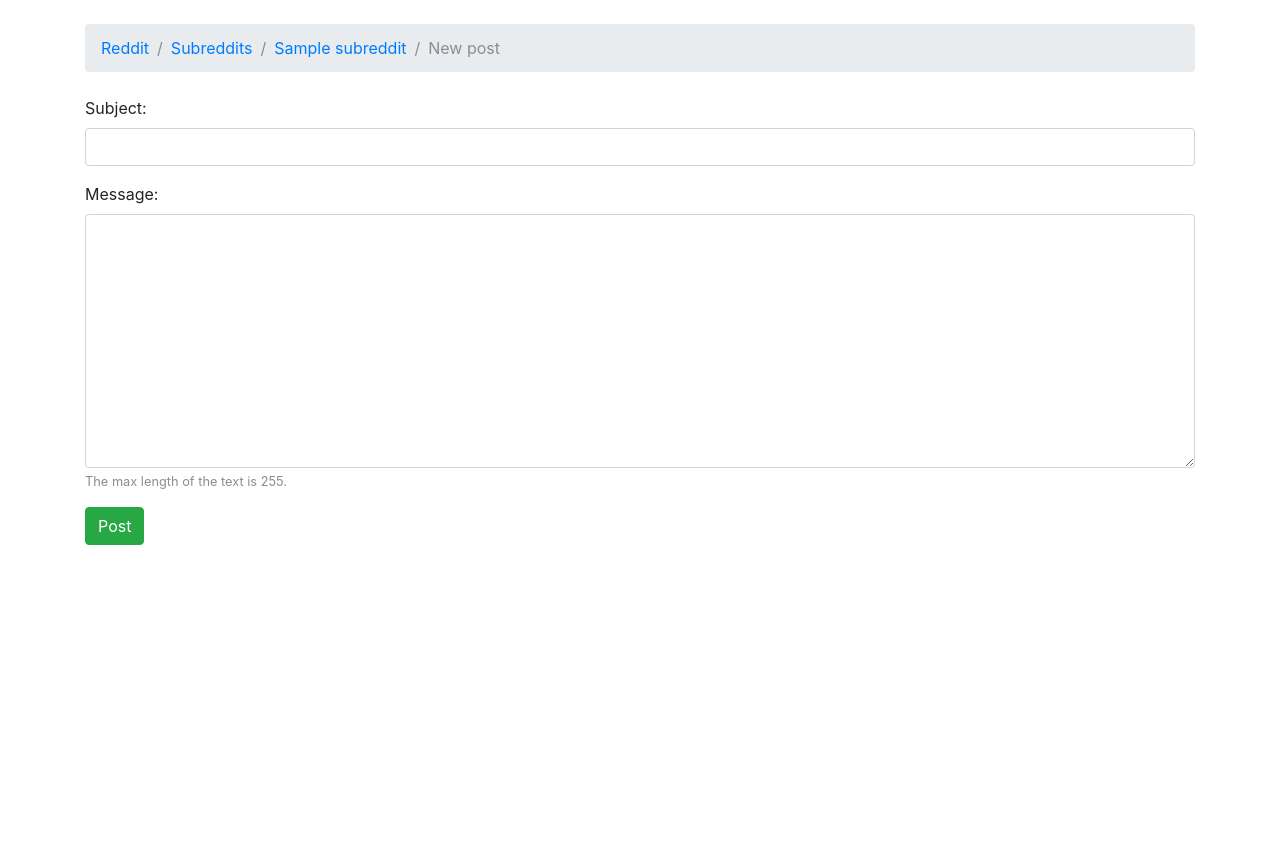
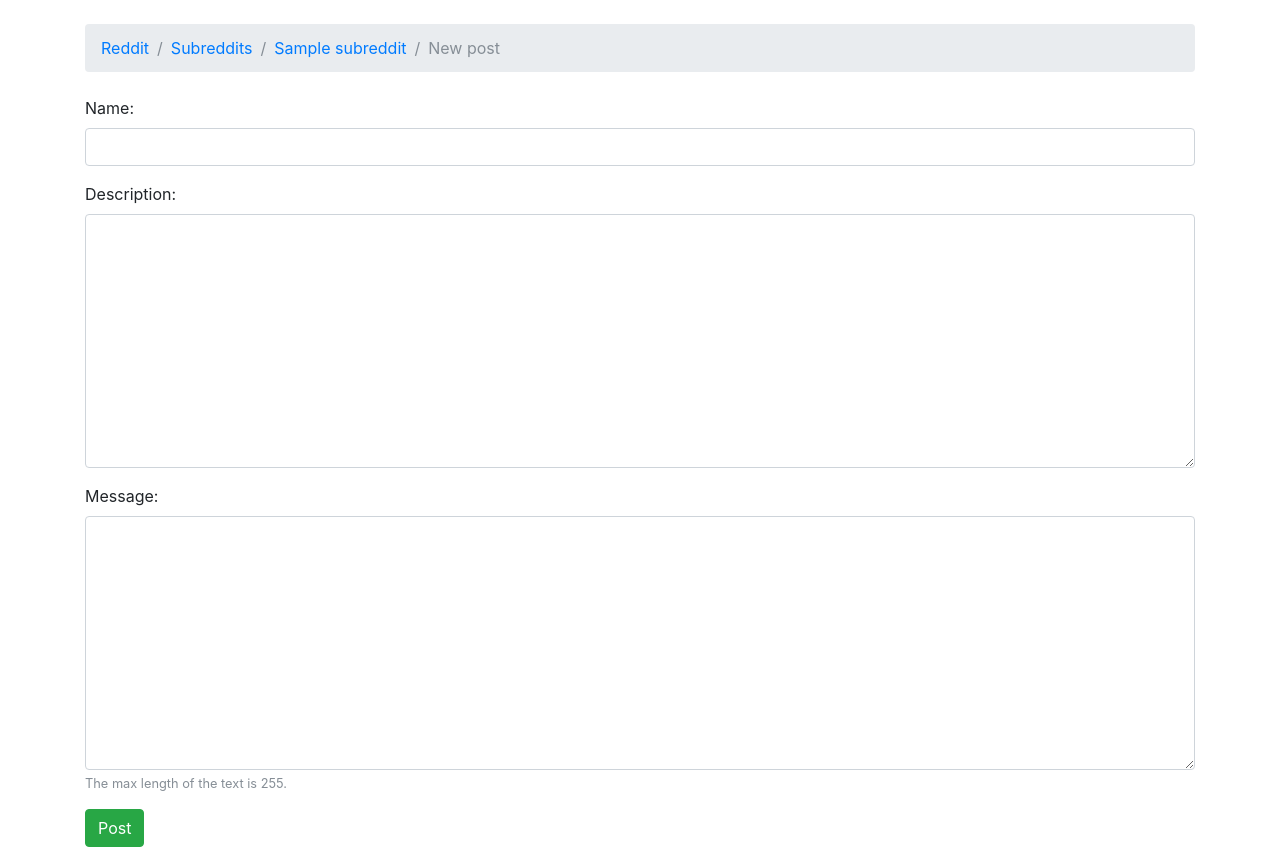
Before and after one commit to byronlin92/redditclone, a Django app: template templates/post_new.html in a window 1280 px wide. Shown: the part 56-903 px from the top of the page. Before the commit the page ends 601 px from the top, so only its background shows below. Run offline with Django 3.2, Linux system fonts and the light colour scheme; the template is opened without the code that fills it: values that come from a table or form of the project are taken from there, others are empty; tables that the repository leaves empty hold one stand-in row (values such as "Sample post"); some libraries are stand-ins or nearby versions.

Commit message:
Updated models

```diff
--- a/accounts/forms.py
+++ b/accounts/forms.py
@@ -1,7 +1,7 @@
 from django import forms
 from django.contrib.auth.forms import UserCreationForm
 from django.contrib.auth.models import User
-from forums.models import Profile
+from accounts.models import Profile
 
 class SignUpForm(UserCreationForm):
     email = forms.CharField(max_length=254, required=True, widget=forms.EmailInput())
--- a/forums/forms.py
+++ b/forums/forms.py
@@ -10,10 +10,10 @@
 
     class Meta:
         model = Post
-        fields = ['subject', 'message']
+        fields = ['name', 'description']
 
 
 class NewCommentForm(forms.ModelForm):
     class Meta:
         model = Comment
-        fields = ['message']
+        fields = ['comment']
--- a/forums/models.py
+++ b/forums/models.py
@@ -1,9 +1,5 @@
 from django.db import models
 from django.contrib.auth.models import User
-
-from accounts.models import Profile
-
-
 
 class Subreddit(models.Model):
     name = models.CharField(max_length=30, unique=True)
@@ -19,33 +15,31 @@
         return Comment.objects.filter(post__subreddit=self).count()
 
     def get_last_post(self):
-        return Post.objects.filter(subreddit=self).order_by('-last_updated').first()
+        return Post.objects.filter(subreddit=self).order_by('-created_at').first()
 
     def get_post_by_updated_by(self):
-        return Post.objects.filter(subreddit=self).order_by('-last_updated')
+        return Post.objects.filter(subreddit=self).order_by('-created_at')
+
 
 class Post(models.Model):
-    subject = models.CharField(max_length=255)
-    last_updated = models.DateTimeField(auto_now_add=True)
-
+    name = models.CharField(max_length=255)
+    description = models.TextField(max_length=256)
+    created_at = models.DateTimeField(auto_now_add=True)
+    created_by = models.ForeignKey(User, related_name='posts', on_delete=models.CASCADE)
     subreddit = models.ForeignKey(Subreddit, related_name='posts', on_delete=models.CASCADE)
-    starter = models.ForeignKey(User, related_name='posts', on_delete=models.CASCADE)
-    vote = models.IntegerField(default=0)
-
-    scheduled_by = models.ForeignKey(Profile, on_delete=models.CASCADE, null=True)
 
     def __str__(self):
-        return self.subject
+        return self.name
 
 
 class Comment(models.Model):
-    message = models.TextField(max_length=4000)
-    post = models.ForeignKey(Post, related_name='comments', on_delete=models.CASCADE)
+    comment = models.TextField(max_length=4000)
     created_at = models.DateTimeField(auto_now_add=True)
     updated_at = models.DateTimeField(null=True)
     created_by = models.ForeignKey(User, related_name='comments', on_delete=models.CASCADE)
     updated_by = models.ForeignKey(User, null=True, related_name='+', on_delete=models.CASCADE) #related_name='+' instructs django that we don't need reverse relationship
-    ref_comment = models.ForeignKey('self', null=True, blank=True)
+    post = models.ForeignKey(Post, related_name='comments', on_delete=models.CASCADE)
+    parent = models.ForeignKey('self', null=True, blank=True, related_name='child', on_delete=models.CASCADE)
 
     def __str__(self):
         return self.message
--- a/forums/views.py
+++ b/forums/views.py
@@ -28,12 +28,6 @@
             post.subreddit = subreddit
             post.starter = request.user
             post.save()
-            comment = Comment.objects.create(
-                message=form.cleaned_data.get('message'),
-                post=post,
-                created_by=request.user
-            )
-            post.vote = 1
             return redirect('post_comments', subreddit_name=subreddit.name, post_pk=post.pk)
     else:
         form = NewPostForm()
```
Also changed, not shown: templates/subreddit_posts.html (+4 -4 lines).
